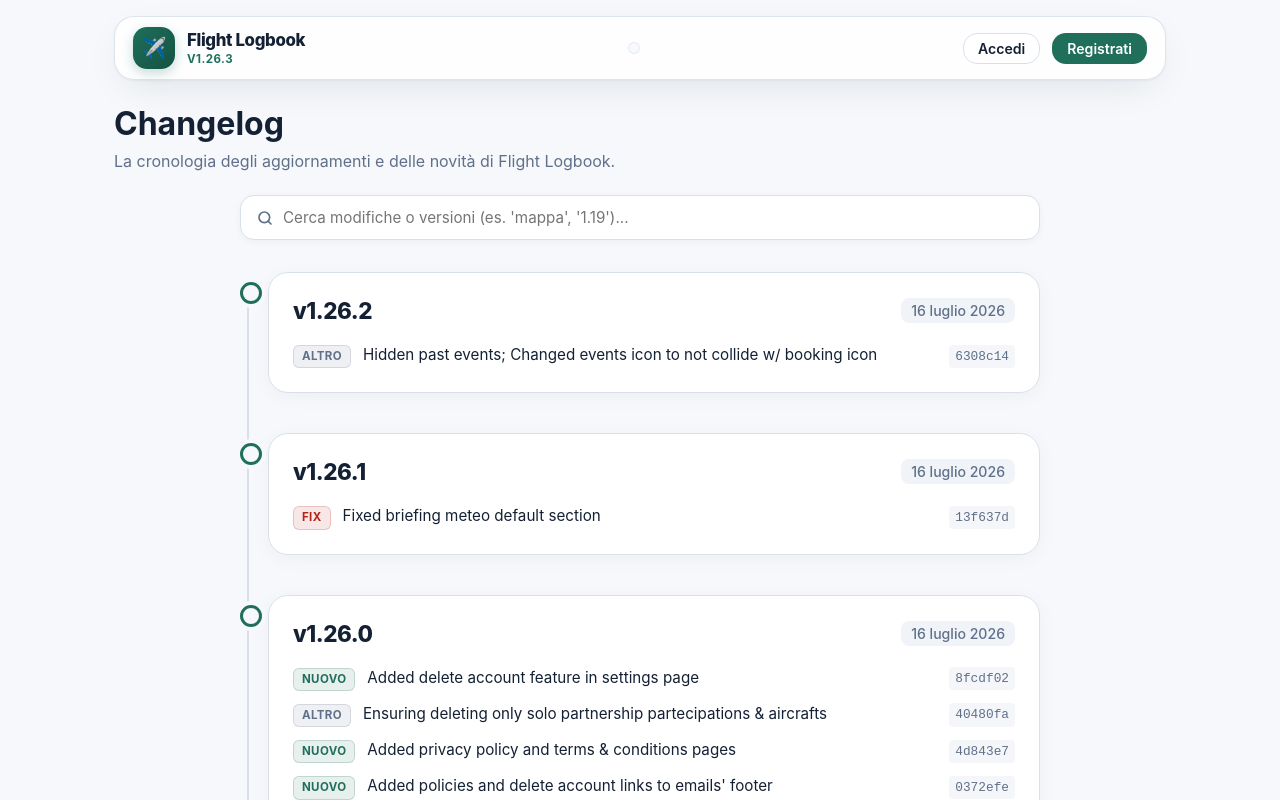
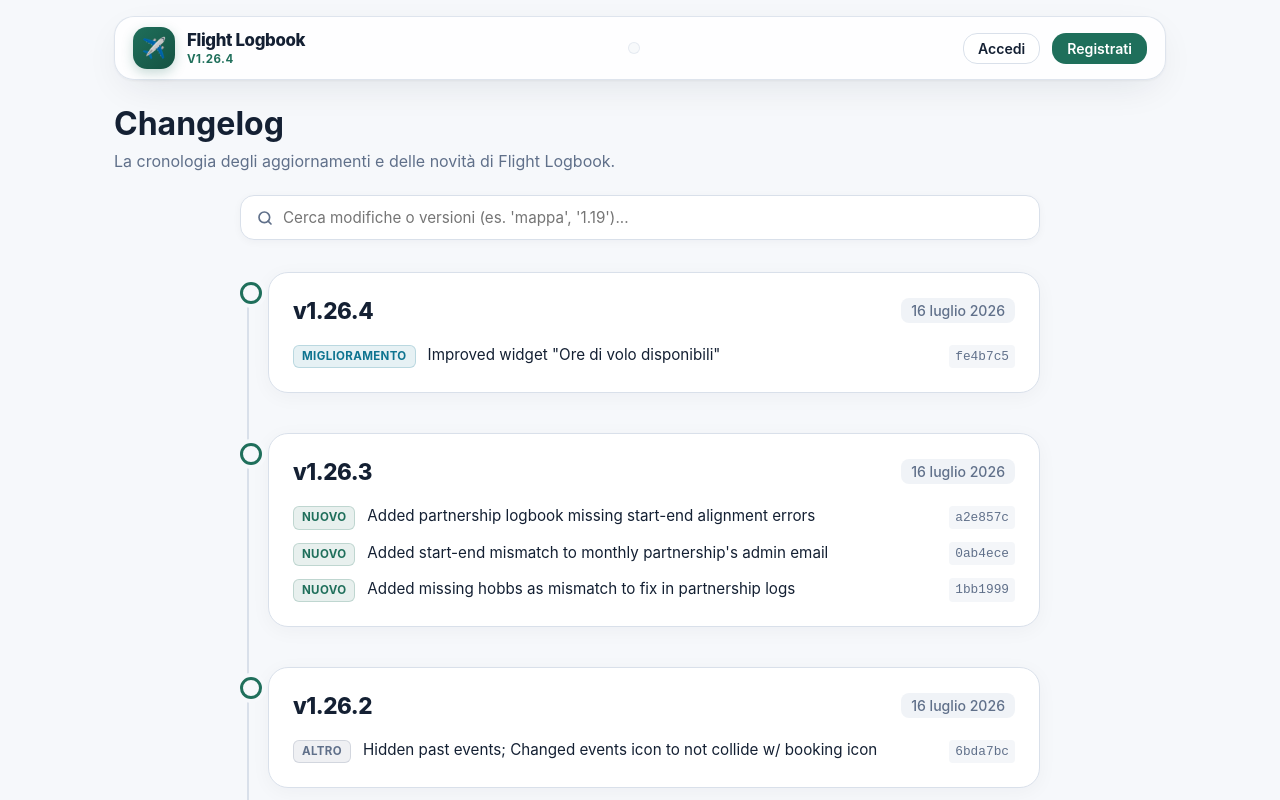
Before and after one commit to andrearossinisolutions/flight-logbook, a Next.js app: page /changelog in a window 1280 px wide. Shown: the top 800 px of the page. Built offline with nearby package versions, Linux system fonts and the light colour scheme; no server answers.

Commit message:
Improved widget "Ore di volo disponibili"

```diff
--- a/lib/changelog.json
+++ b/lib/changelog.json
@@ -1,10 +1,42 @@
 [
+  {
+    "version": "1.26.4",
+    "date": "2026-07-16",
+    "commits": [
+      {
+        "hash": "fe4b7c5",
+        "date": "2026-07-16",
+        "subject": "Improved widget \"Ore di volo disponibili\""
+      }
+    ]
+  },
+  {
+    "version": "1.26.3",
+    "date": "2026-07-16",
+    "commits": [
+      {
+        "hash": "a2e857c",
+        "date": "2026-07-16",
+        "subject": "Added partnership logbook missing start-end alignment errors"
+      },
+      {
+        "hash": "0ab4ece",
+        "date": "2026-07-16",
+        "subject": "Added start-end mismatch to monthly partnership's admin email"
+      },
+      {
+        "hash": "1bb1999",
+        "date": "2026-07-16",
+        "subject": "Added missing hobbs as mismatch to fix in partnership logs"
+      }
+    ]
+  },
   {
     "version": "1.26.2",
     "date": "2026-07-16",
     "commits": [
       {
-        "hash": "6308c14",
+        "hash": "6bda7bc",
         "date": "2026-07-16",
         "subject": "Hidden past events; Changed events icon to not collide w/ booking icon"
       }
--- a/package.json
+++ b/package.json
@@ -1,6 +1,6 @@
 {
   "name": "digital-flight-logbook",
-  "version": "1.26.3",
+  "version": "1.26.4",
   "private": false,
   "scripts": {
     "dev": "next dev",
```
Also changed, not shown: app/logbook/page.tsx (+5 -8 lines).
